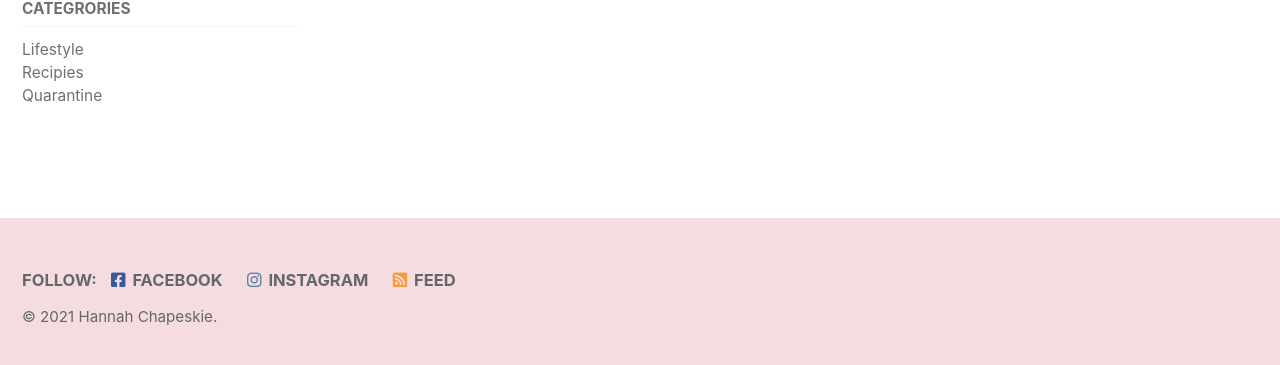
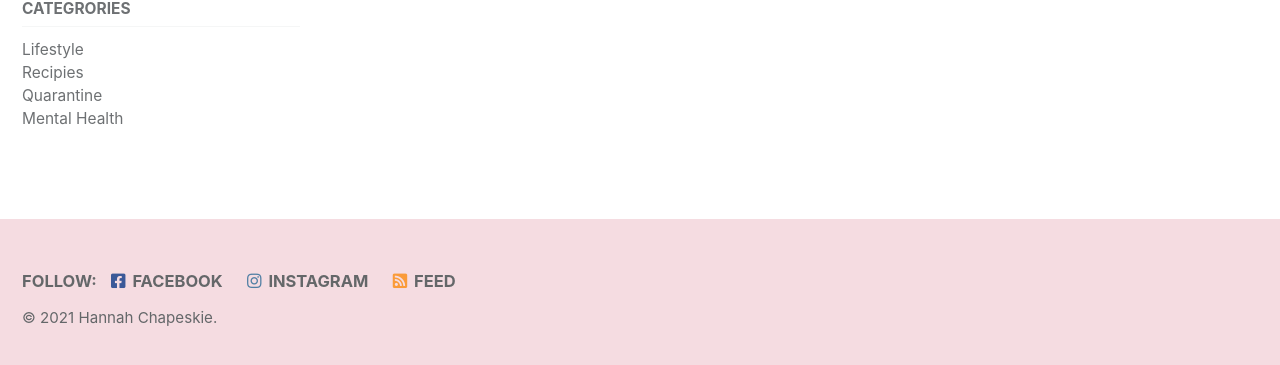
Before and after one commit to dylanbabel/yinandyams, a Jekyll site: the page built from _pages/portfolio.md, in a window 1280 px wide and 1051 px high. Shown: the part 678-1043 px from the top of the window. Built offline with Jekyll 4.4.1, drawn with Linux system fonts in a browser that asks for light colours; cached includes are drawn as plain includes.

Commit message:
Update navigation.yml

```diff
--- a/_data/navigation.yml
+++ b/_data/navigation.yml
@@ -22,3 +22,5 @@ categories:
       url: /categories/recipies/
     - title: "Quarantine"
       url: /categories/quarentine/
+    - title: "Mental Health"
+      url: /categories/mentalhealth/
```
